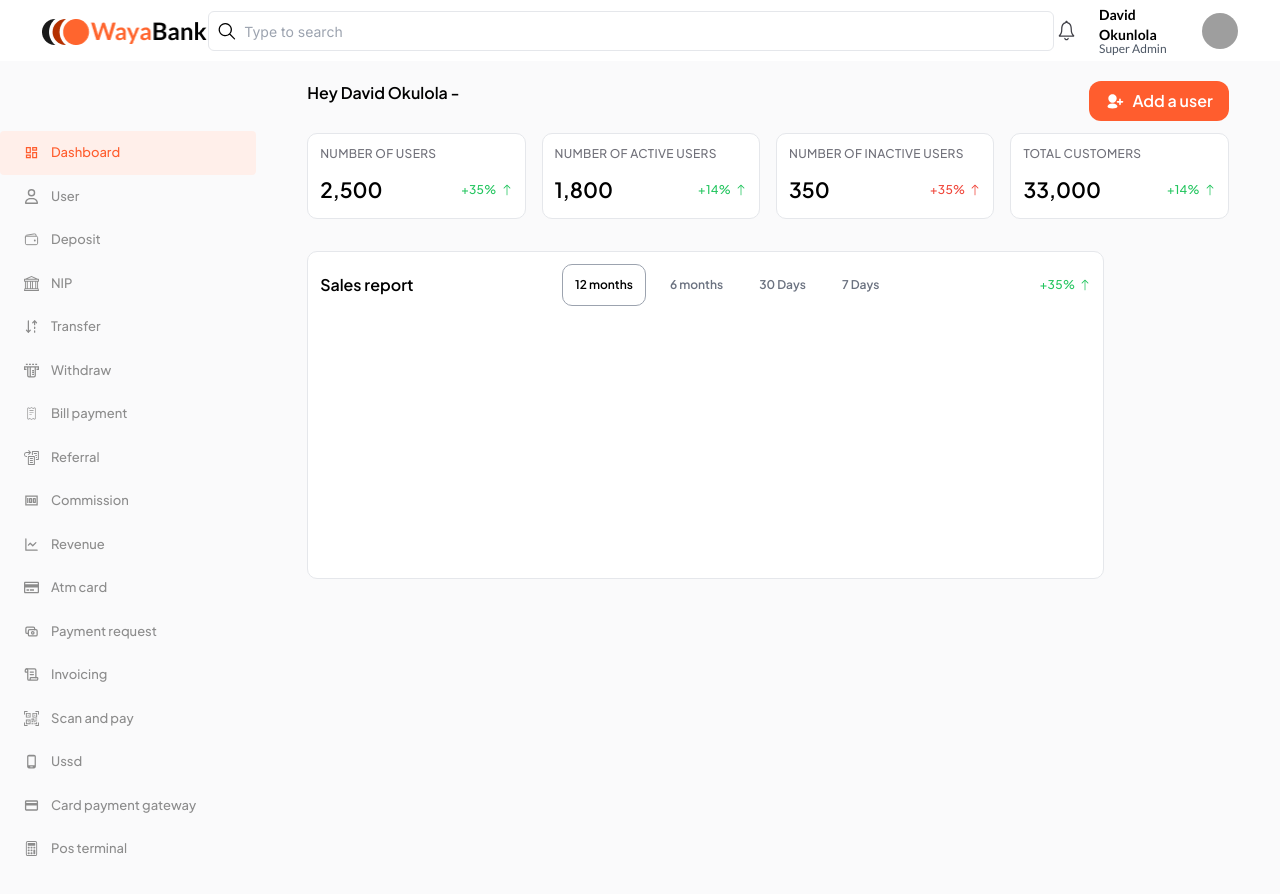
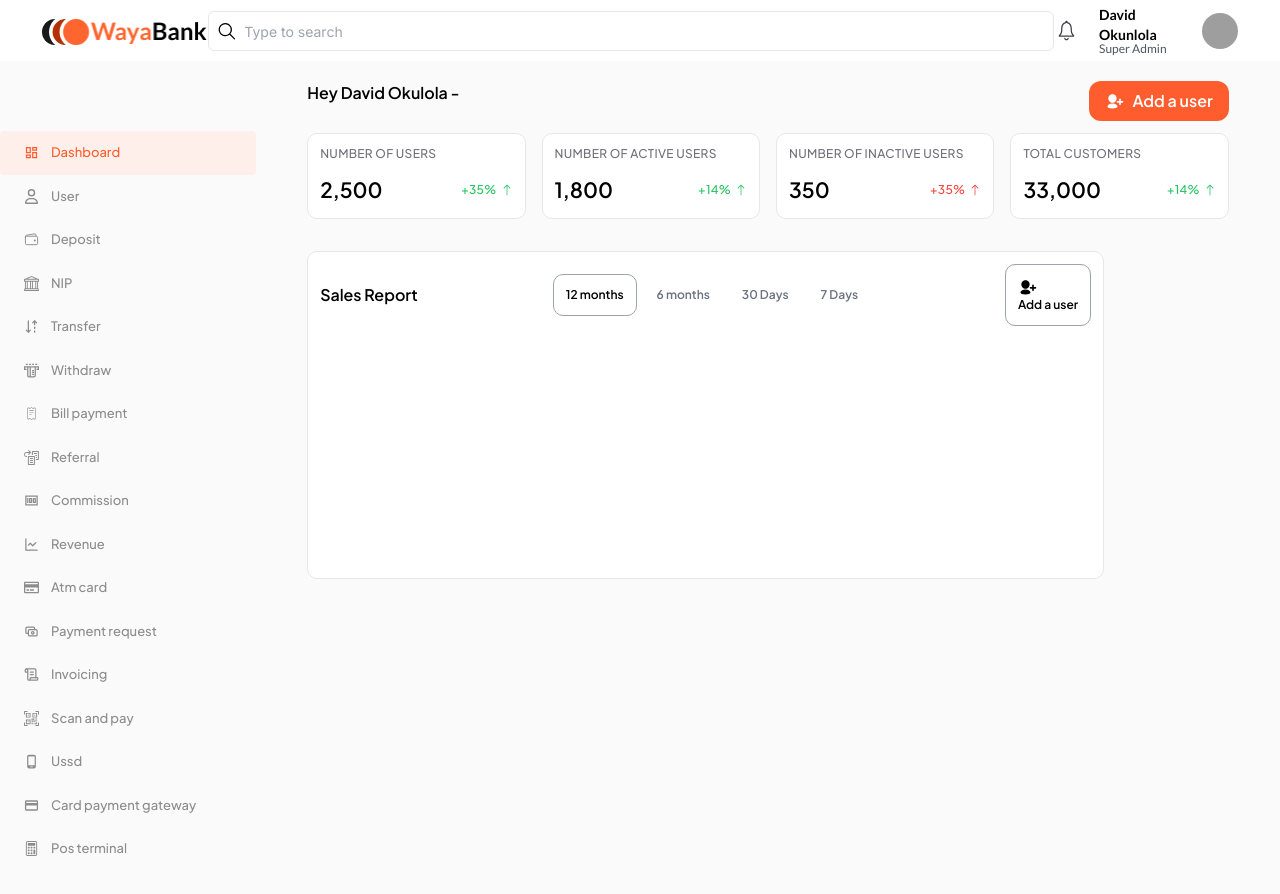
Before and after one commit to mr-atuzie/secureAuth_FE, a React (Create React App) app: page /dashboard/main in a window 1280 px wide. Shown: the top 894 px of the page. Built offline with nearby package versions, Linux system fonts and the light colour scheme; grey boxes are pictures that could not be loaded.

Commit message:
dashboard graph

```diff
--- a/src/pages/Dashboard.jsx
+++ b/src/pages/Dashboard.jsx
@@ -80,9 +80,9 @@
         {/* dasboard graph */}
         <div className=" p-3 bg-white w-[797px] h-[328px] mt-8   border border-gray-200 rounded-[10px]">
           <div className=" flex justify-between items-center">
-            <h1 className=" text-base font-semibold ">Sales report</h1>
+            <h1 className=" text-base font-semibold ">Sales Report</h1>
 
-            <div className=" flex items-center gap-3">
+            <div className=" flex items-center gap-2">
               <button className=" p-3 border-gray-400 border text-xs font-semibold rounded-[10px]">
                 12 months
               </button>
@@ -97,9 +97,10 @@
               </button>
             </div>
 
-            <p className=" text-green-500 font-medium tracking-wide text-xs uppercase  flex items-center gap-1">
-              +35% <BsArrowUp />
-            </p>
+            <button className=" p-3 border-gray-400 border text-xs font-semibold rounded-[10px]">
+              <TiUserAdd size={20} />
+              Add a user
+            </button>
           </div>
         </div>
       </section>
```
